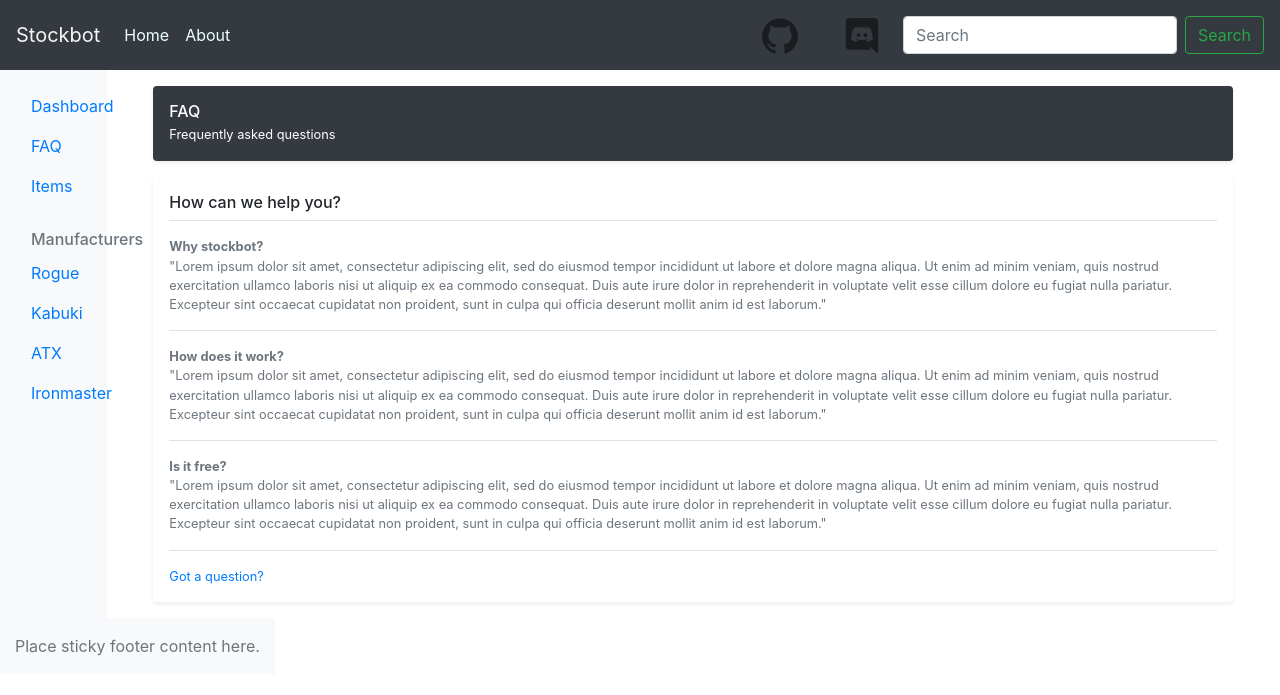
After one commit to bingx1/stockbot, a Flask app: page /faq in a window 1280 px wide. The commit adds this page. Shown: the top 695 px of the page. Run offline with Flask 2, Linux system fonts and the light colour scheme; some libraries are stand-ins or nearby versions.

Commit message:
added faq

```diff
--- a/app.py
+++ b/app.py
@@ -91,6 +91,9 @@ def parse_query(query, items):
                 result.append(item)
     return result
 
+@app.route('/faq')
+def faq():
+    return render_template('faq.html')
 
 @app.route('/items')
 def get_items():
--- a/templates/base.html
+++ b/templates/base.html
@@ -62,7 +62,7 @@
                   </a>
                 </li>
                 <li class="nav-item">
-                  <a class="nav-link" href="#">
+                  <a class="nav-link" href="/faq">
                     <span data-feather="file"></span>
                     FAQ
                   </a>
--- /dev/null
+++ b/templates/faq.html
@@ -0,0 +1,56 @@
+{% extends "base.html" %} {% block app_content %}
+<main class="container">
+  <div
+    class="d-flex align-items-center p-3 my-3 text-white bg-dark rounded shadow-sm"
+  >
+    <div class="lh-1">
+      <h1 class="h6 mb-0 text-white lh-1">FAQ</h1>
+      <small>Frequently asked questions</small>
+    </div>
+  </div>
+
+  <div class="my-3 p-3 bg-body rounded shadow-sm">
+    <h6 class="border-bottom pb-2 mb-0">How can we help you?</h6>
+    <div class="d-flex text-muted pt-3">
+      <p class="pb-3 mb-0 small lh-sm border-bottom">
+        <strong class="d-block text-gray-dark">Why stockbot?</strong>
+        "Lorem ipsum dolor sit amet, consectetur adipiscing elit, sed do eiusmod
+        tempor incididunt ut labore et dolore magna aliqua. Ut enim ad minim
+        veniam, quis nostrud exercitation ullamco laboris nisi ut aliquip ex ea
+        commodo consequat. Duis aute irure dolor in reprehenderit in voluptate
+        velit esse cillum dolore eu fugiat nulla pariatur. Excepteur sint
+        occaecat cupidatat non proident, sunt in culpa qui officia deserunt
+        mollit anim id est laborum."
+      </p>
+    </div>
+    <div class="d-flex text-muted pt-3">
+        <p class="pb-3 mb-0 small lh-sm border-bottom">
+          <strong class="d-block text-gray-dark">How does it work?</strong>
+          "Lorem ipsum dolor sit amet, consectetur adipiscing elit, sed do eiusmod
+          tempor incididunt ut labore et dolore magna aliqua. Ut enim ad minim
+          veniam, quis nostrud exercitation ullamco laboris nisi ut aliquip ex ea
+          commodo consequat. Duis aute irure dolor in reprehenderit in voluptate
+          velit esse cillum dolore eu fugiat nulla pariatur. Excepteur sint
+          occaecat cupidatat non proident, sunt in culpa qui officia deserunt
+          mollit anim id est laborum."
+        </p>
+      </div>
+      <div class="d-flex text-muted pt-3">
+        <p class="pb-3 mb-0 small lh-sm border-bottom">
+          <strong class="d-block text-gray-dark">Is it free?</strong>
+          "Lorem ipsum dolor sit amet, consectetur adipiscing elit, sed do eiusmod
+          tempor incididunt ut labore et dolore magna aliqua. Ut enim ad minim
+          veniam, quis nostrud exercitation ullamco laboris nisi ut aliquip ex ea
+          commodo consequat. Duis aute irure dolor in reprehenderit in voluptate
+          velit esse cillum dolore eu fugiat nulla pariatur. Excepteur sint
+          occaecat cupidatat non proident, sunt in culpa qui officia deserunt
+          mollit anim id est laborum."
+        </p>
+      </div>
+    <small class="d-block text-end mt-3">
+      <a href="#">Got a question?</a>
+    </small>
+  </div>
+
+  {% endblock %}
+</main>
```
